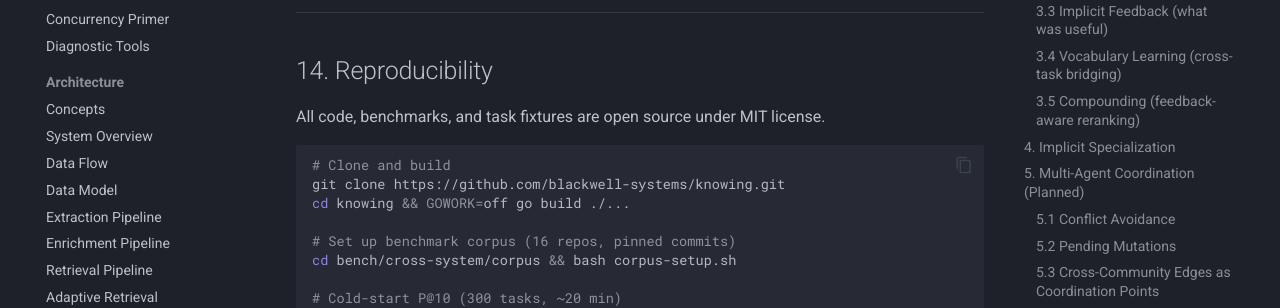
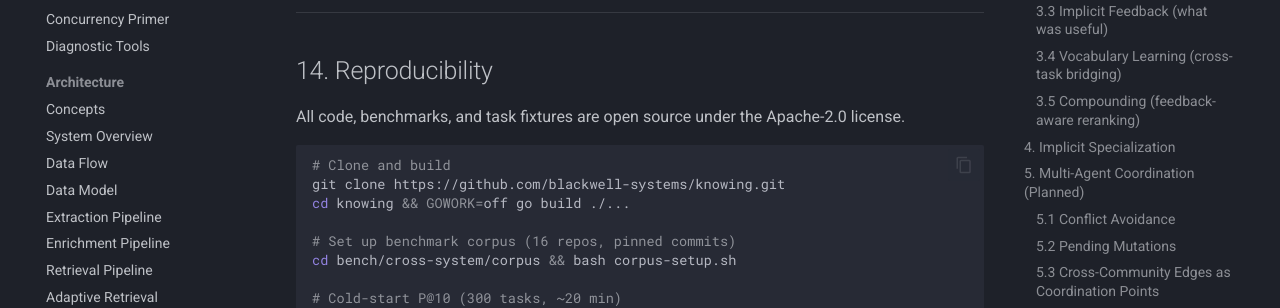
Before and after one commit to blackwell-systems/knowing, an MkDocs documentation site: the page built from docs/research/whitepapers/shared-intelligence-layer.md, in a window 1280 px wide and 900 px high, scrolled down 9551 px. Shown: the part 313-621 px from the top of the window. Built offline with MkDocs 1.6.1 and Material for MkDocs 9.7.7, drawn with Linux system fonts in a browser that asks for light colours; comment, search, counter and statistics services are not loaded.

Commit message:
license: relicense from MIT to Apache-2.0, add CLA
Relicense knowing MIT -> Apache-2.0 while copyright is still solely held
(before external contributors, when it is a trivial single-owner change).
Apache-2.0 adds an explicit patent grant + retaliation and a trademark
carve-out, which matter because knowing carries novel IP (content-addressed
graph, cryptographic proofs, published research) and is cleaner in
acquisition diligence.

- LICENSE: canonical Apache-2.0 text; NOTICE with copyright.
- CLA.md + CONTRIBUTING.md: contributor license agreement (broad copyright
  + patent grant with explicit relicensing right) + IP-hygiene rules
  (no copyleft deps, no employer-owned code), so the copyright chain stays
  clean and relicensable. Template - review with counsel before relying.
- Updated all license declarations: README badge + section, npm/pypi/glama
  manifests, goreleaser, release workflow, and the whitepaper/CLAUDE refs.

````diff
--- a/.goreleaser.yaml
+++ b/.goreleaser.yaml
@@ -45,7 +45,7 @@ brews:
     directory: Formula
     homepage: "https://github.com/blackwell-systems/knowing"
     description: "Content-addressed knowledge graph for software systems"
-    license: "MIT"
+    license: "Apache-2.0"
     install: |
       bin.install "knowing"
     test: |
--- a/.goreleaser.yml
+++ b/.goreleaser.yml
@@ -53,7 +53,7 @@ brews:
     directory: Formula
     homepage: "https://github.com/blackwell-systems/knowing"
     description: "Content-addressed knowledge graph daemon for software systems"
-    license: "MIT"
+    license: "Apache-2.0"
     install: |
       bin.install "knowing"
     caveats: |
--- a/docs/research/whitepapers/shared-intelligence-layer.md
+++ b/docs/research/whitepapers/shared-intelligence-layer.md
@@ -249,7 +249,7 @@ Content-addressing solves the trust problem. Communities solve the scoping probl
 
 ## 14. Reproducibility
 
-All code, benchmarks, and task fixtures are open source under MIT license.
+All code, benchmarks, and task fixtures are open source under the Apache-2.0 license.
 
 ```bash
 # Clone and build
--- a/glama.json
+++ b/glama.json
@@ -3,7 +3,7 @@
   "description": "Content-addressed graph artifact for software systems. 25 extractors, 22 MCP tools, runtime + static in one graph.",
   "repository": "https://github.com/blackwell-systems/knowing",
   "homepage": "https://blackwell-systems.github.io/knowing",
-  "license": "MIT",
+  "license": "Apache-2.0",
   "author": "Blackwell Systems",
   "categories": ["developer-tools", "code-intelligence", "static-analysis"],
   "install": {
````
Also changed, not shown: CLA.md (added, +24 -0 lines), CLAUDE.md (+1 -1 lines), CONTRIBUTING.md (added, +24 -0 lines), README.md (+2 -2 lines), docs/research/content-addressing-as-computation-primitive.md (+1 -1 lines), docs/research/whitepapers/code-context-retrieval-benchmark.md (+1 -1 lines), docs/research/whitepapers/supply-chain-proof-of-absence.md (+1 -1 lines), 9 other files.
